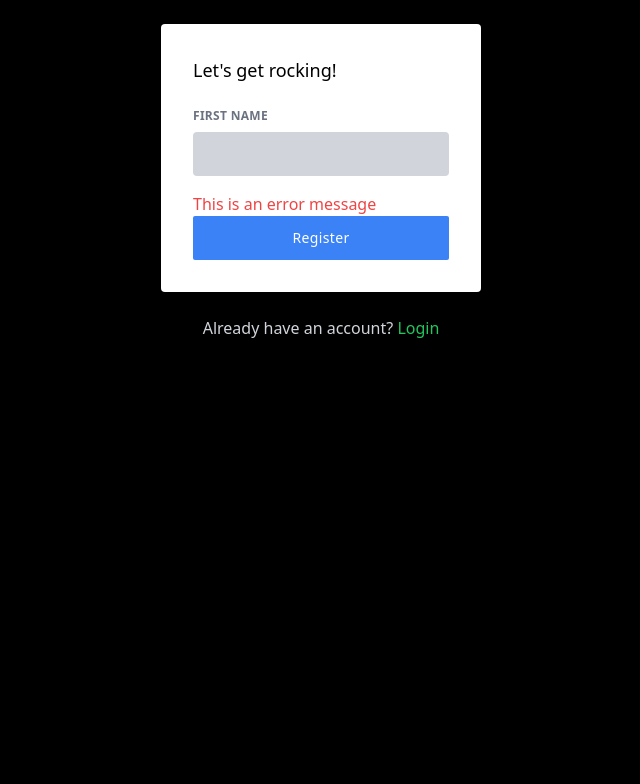
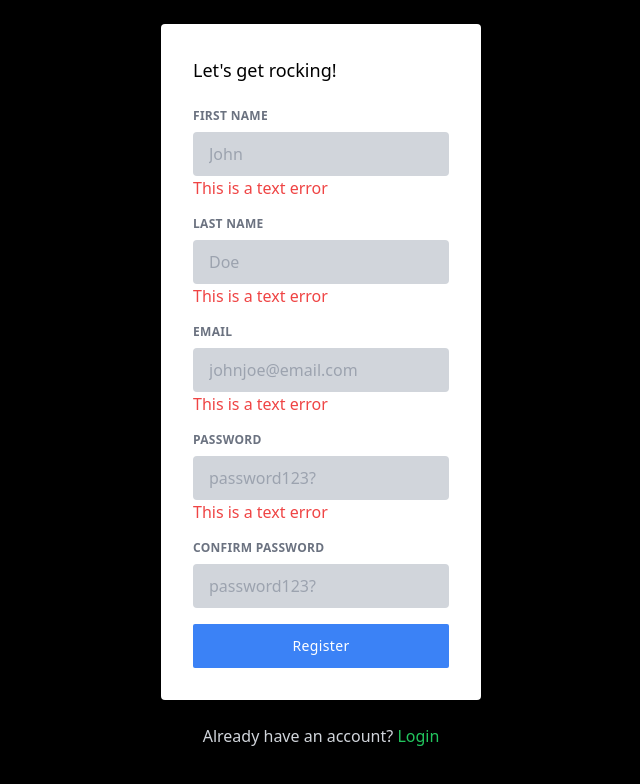
Before and after one commit to BurmaJASON/Paradise-Music-Network, a Vue app: page /register in a window 1280 px wide. Shown: the top 784 px of the page, without its empty margins (319-959 px from the left). Built offline with nearby package versions, Linux system fonts and the light colour scheme.

Commit message:
reusable input field

```diff
--- /dev/null
+++ b/src/components/global/TextInput.vue
@@ -0,0 +1,65 @@
+<template>
+
+    <div class="mb-4">
+        <label class="block uppercase tracking-wide text-xs font-bold mb-2 text-gray-500"
+        :class="[labelColor ? 'text-gray-900' : 'text-gray-100']"
+        >
+            {{ label }}
+        </label>
+        <input
+        :placeholder="placeholder"
+        class="
+            appearance-none
+            block
+            w-full
+            bg-gray-300
+            text-gray-700
+            border-fray-400
+            rounded
+            py-3
+            px-4
+            leading-tight
+            focus:outline-none
+            focus:bg-gray-400
+            focus:border-gray-100
+        "
+        :type="inputType"
+        v-model="inputComputed"
+        >
+        <span v-if="error" class="text-red-500">
+            {{ error }}
+        </span>
+    </div>
+
+</template>
+
+<script setup>
+    import {defineProps, defineEmits, toRefs, computed} from 'vue'
+
+    const emit = defineEmits(['update:input'])
+
+    const props = defineProps({
+        label : String,
+        labelColor : {
+            type: Boolean,
+            default : true
+        },
+        input: String,
+        placeholder: {
+            type: String,
+            default : ''
+        },
+        inputType : String,
+        error : String
+    })
+
+    const { label, labelColor, input, placeholder, error } = toRefs(props)
+
+    const inputComputed = computed({
+        get : () => input.value,
+        set: (val) => emit('update:input', val)
+    })
+
+
+
+</script>
--- a/src/views/LoginView.vue
+++ b/src/views/LoginView.vue
@@ -4,30 +4,29 @@
        <div class="w-full max-w-xs">
            <div class="bg-white p-8 shadow rounded mb-6">
                 <h1 class="mb-6 text-lg text-black font-thin">Let's get rocking!</h1>
+
                 <div class="mb-4">
-                    <label class="block uppercase tracking-wide text-xs font-bold mb-2 text-gray-500">
-                        First Name
-                    </label>
-                    <input type="text"
-                    class="
-                    appearance-none
-                    block
-                    w-full
-                    bg-gray-300
-                    text-gray-700
-                    border-fray-400
-                    rounded
-                    py-3
-                    px-4
-                    leading-tight
-                    focus:outline-none
-                    focus:bg-gray-400
-                    focus:border-gray-100
-                    ">
+                    <TextInput
+                    label="Email"
+                    :labelColor = "false"
+                    placeholder = "johndoe@gmail.com"
+                    v-model:input="email"
+                    inputType="email"
+                    error="This is a text error"
+                    />
                 </div>
-                <span class="text-red-500">
-                    This is an error message
-                </span>
+
+                <div class="mb-4">
+                   <TextInput
+                        label="Password"
+                        :labelColor = "false"
+                        placeholder = "password123?"
+                        v-model:input="password"
+                        inputType="password"
+                        error="This is a text error"
+                   />
+                </div>
+
                 <button
                     class="
                         block
@@ -55,10 +54,13 @@
   </div>
 </template>
 
-<script>
-export default {
+<script setup>
+    import { ref } from "vue";
+    import TextInput from "../components/global/TextInput.vue"
 
-}
+    let email = ref(null)
+    let password = ref(null)
+
 </script>
 
 <style>
--- a/src/views/RegisterView.vue
+++ b/src/views/RegisterView.vue
@@ -5,29 +5,59 @@
            <div class="bg-white p-8 shadow rounded mb-6">
                 <h1 class="mb-6 text-lg text-black font-thin">Let's get rocking!</h1>
                 <div class="mb-4">
-                    <label class="block uppercase tracking-wide text-xs font-bold mb-2 text-gray-500">
-                        First Name
-                    </label>
-                    <input type="text"
-                    class="
-                    appearance-none
-                    block
-                    w-full
-                    bg-gray-300
-                    text-gray-700
-                    border-fray-400
-                    rounded
-                    py-3
-                    px-4
-                    leading-tight
-                    focus:outline-none
-                    focus:bg-gray-400
-                    focus:border-gray-100
-                    ">
+                   <TextInput
+                        label="First Name"
+                        :labelColor = "false"
+                        placeholder = "John"
+                        v-model:input="firstName"
+                        inputType="text"
+                        error="This is a text error"
+                   />
                 </div>
-                <span class="text-red-500">
-                    This is an error message
-                </span>
+
+                <div class="mb-4">
+                   <TextInput
+                        label="Last Name"
+                        :labelColor = "false"
+                        placeholder = "Doe"
+                        v-model:input="lastName"
+                        inputType="text"
+                        error="This is a text error"
+                   />
+                </div>
+
+                <div class="mb-4">
+                   <TextInput
+                        label="Email"
+                        :labelColor = "false"
+                        placeholder = "johnjoe@email.com"
+                        v-model:input="email"
+                        inputType="text"
+                        error="This is a text error"
+                   />
+                </div>
+
+                <div class="mb-4">
+                   <TextInput
+                        label="Password"
+                        :labelColor = "false"
+                        placeholder = "password123?"
+                        v-model:input="password"
+                        inputType="password"
+                        error="This is a text error"
+                   />
+                </div>
+
+                <div class="mb-4">
+                   <TextInput
+                        label="Confirm Password"
+                        :labelColor = "false"
+                        placeholder = "password123?"
+                        v-model:input="confirmPassword"
+                        inputType="password"
+                   />
+                </div>
+
                 <button
                     class="
                         block
@@ -55,10 +85,16 @@
   </div>
 </template>
 
-<script>
-export default {
+<script setup>
+    import { ref } from "vue";
+    import TextInput from "../components/global/TextInput.vue"
 
-}
+    let firstName = ref(null)
+    let lastName = ref(null)
+    let email = ref(null)
+    let password = ref(null)
+    let confirmPassword = ref(null)
+
 </script>
 
 <style>
```
Lines whose indentation alone changed are shown as unchanged.
